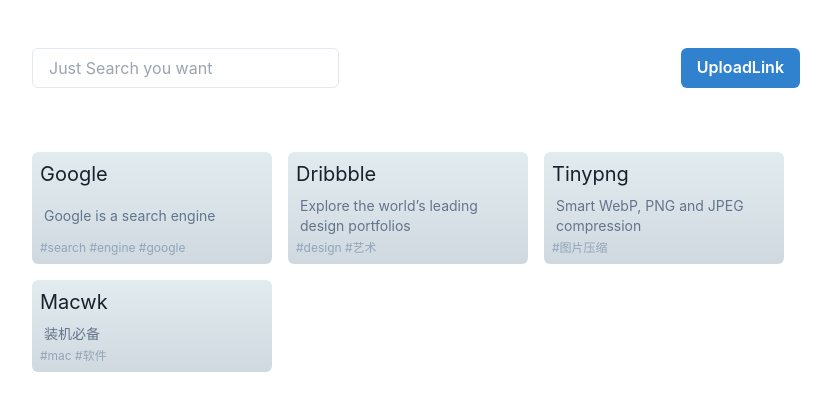
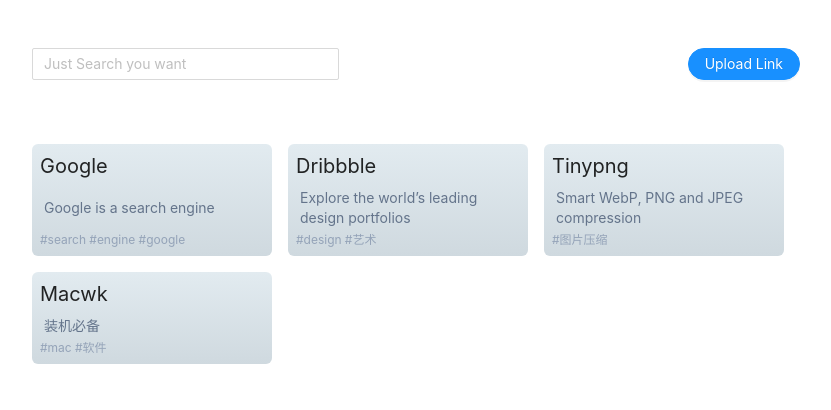
Before and after one commit to Yidoon/infinity-nav, a Next.js app: page / in a window 1280 px wide. Shown: the top 410 px of the page, without its empty margins (224-1055 px from the left). Built offline with nearby package versions, Linux system fonts and the light colour scheme.

Commit message:
Add upload nav api

```diff
--- a/package.json
+++ b/package.json
@@ -9,11 +9,7 @@
     "lint": "next lint"
   },
   "dependencies": {
-    "@chakra-ui/input": "^2.0.2",
-    "@chakra-ui/react": "^2.2.1",
-    "@emotion/react": "^11.9.3",
-    "@emotion/styled": "^11.9.3",
-    "framer-motion": "^6.3.12",
+    "antd": "^4.21.3",
     "next": "12.1.6",
     "react": "18.2.0",
     "react-dom": "18.2.0"
--- a/pages/_app.tsx
+++ b/pages/_app.tsx
@@ -1,13 +1,9 @@
 import "../styles/globals.css";
 import type { AppProps } from "next/app";
-import { ChakraProvider } from "@chakra-ui/react";
+import "antd/dist/antd.css";
 
 function MyApp({ Component, pageProps }: AppProps) {
-  return (
-    <ChakraProvider>
-      <Component {...pageProps} />
-    </ChakraProvider>
-  );
+  return <Component {...pageProps} />;
 }
 
 export default MyApp;
--- /dev/null
+++ b/pages/api/upload-nav.ts
@@ -0,0 +1,17 @@
+// Next.js API route support: https://nextjs.org/docs/api-routes/introduction
+import type { NextApiRequest, NextApiResponse } from "next";
+
+type Data = {
+  name: string;
+};
+
+export default function handler(
+  req: NextApiRequest,
+  res: NextApiResponse<Data>
+) {
+  console.log(req.body, "111");
+  if (req.method === "POST") {
+    res.status(200).send({ message: "Only POST requests allowed" });
+    return;
+  }
+}
--- a/pages/index.tsx
+++ b/pages/index.tsx
@@ -4,14 +4,25 @@
 import fsPromises from "fs/promises";
 import path from "path";
 import { NavItem } from "@/types/index";
-import { Button, Input } from "@chakra-ui/react";
+import { Button, Form, Input, Popover, Space } from "antd";
 import { useMemo, useState } from "react";
+
+const FORM_LAYOUT = {
+  labelCol: {
+    span: 5,
+  },
+};
+const tailLayout = {
+  wrapperCol: { offset: 8, span: 16 },
+};
 interface Props {
   navs: NavItem[];
 }
 const Home: NextPage<Props> = (props) => {
   const { navs } = props;
   const [searchKey, setSearchKey] = useState<string>("");
+  const [uploadForm] = Form.useForm();
+
   const _navs = useMemo(() => {
     console.log(searchKey, "searchKey");
 
@@ -33,6 +44,45 @@
     }
     e.preventDefault();
   };
+  const handleRest = () => {};
+  const handleSubmit = () => {
+    const values = uploadForm.getFieldsValue();
+    fetch("/api/upload-nav", {
+      method: "POST",
+      headers: {
+        "Content-Type": "application/json",
+      },
+      body: JSON.stringify(values),
+    });
+  };
+  const renderUploadForm = () => {
+    return (
+      <Form form={uploadForm} {...FORM_LAYOUT} onFinish={handleSubmit}>
+        <Form.Item label="Url" name="url">
+          <Input placeholder="Website link" />
+        </Form.Item>
+        <Form.Item label="Name" name="name">
+          <Input placeholder="Display name" />
+        </Form.Item>
+        <Form.Item label="Tag" name="tag">
+          <Input placeholder="Display name" />
+        </Form.Item>
+        <Form.Item label="Description" name="description">
+          <Input.TextArea />
+        </Form.Item>
+        <Form.Item {...tailLayout} style={{ textAlign: "right" }}>
+          <Space size={8}>
+            <Button type="primary" htmlType="submit">
+              Submit
+            </Button>
+            <Button htmlType="button" onClick={handleRest}>
+              Reset
+            </Button>
+          </Space>
+        </Form.Item>
+      </Form>
+    );
+  };
   const renderHeader = () => {
     return (
       <div className="flex justify-between">
@@ -40,7 +90,16 @@
           <Input placeholder="Just Search you want" onKeyUp={handleSearch} />
         </div>
         <div className="flex gap-x-4">
-          <Button colorScheme="blue">UploadLink</Button>
+          <Popover
+            content={renderUploadForm()}
+            title="Upload Link"
+            trigger="click"
+            overlayInnerStyle={{ width: 460 }}
+          >
+            <Button type="primary" shape="round">
+              Upload Link
+            </Button>
+          </Popover>
         </div>
       </div>
     );
```
Also changed, not shown: 2 other files (tests, documents, lock files or other folders).
